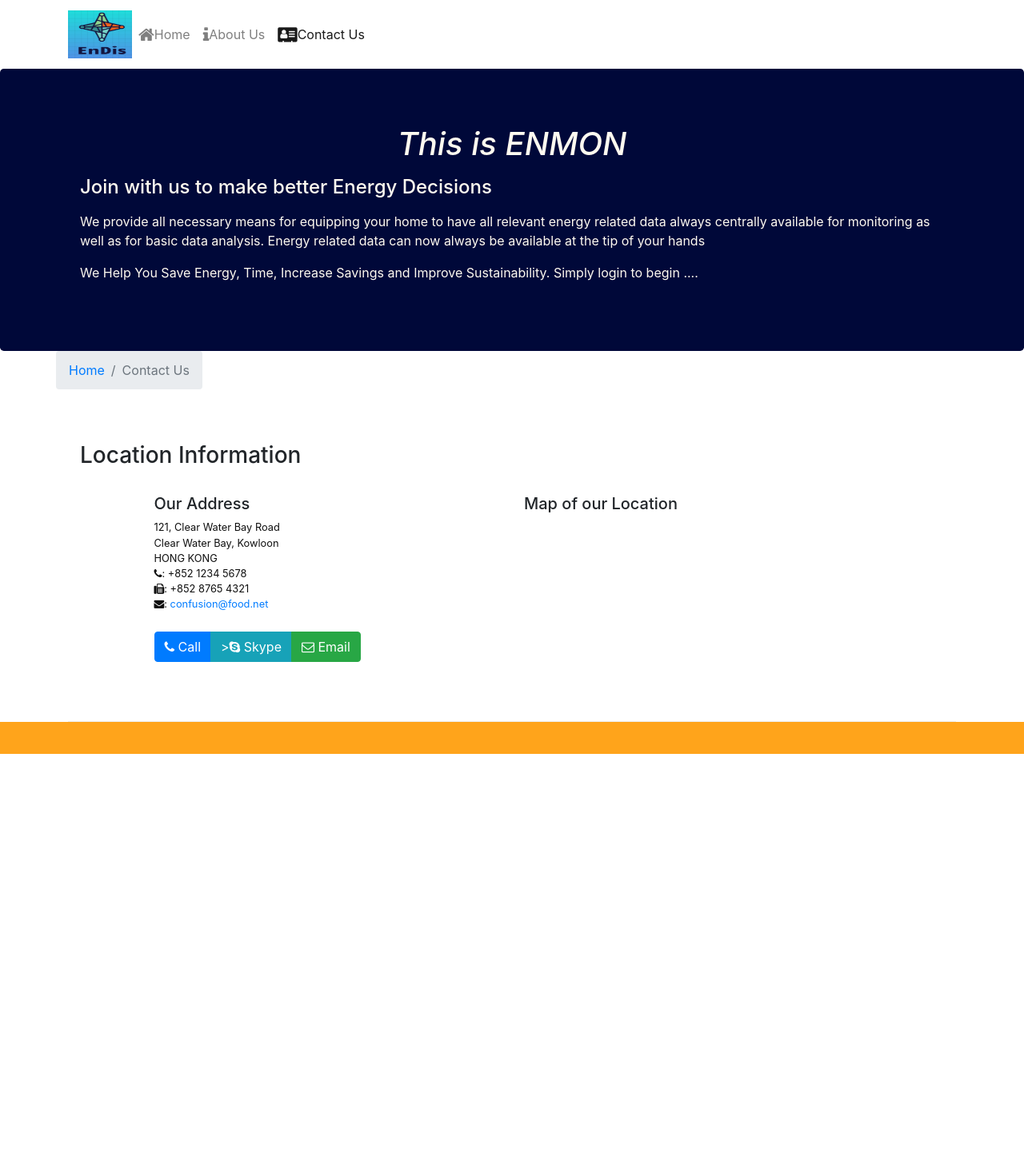
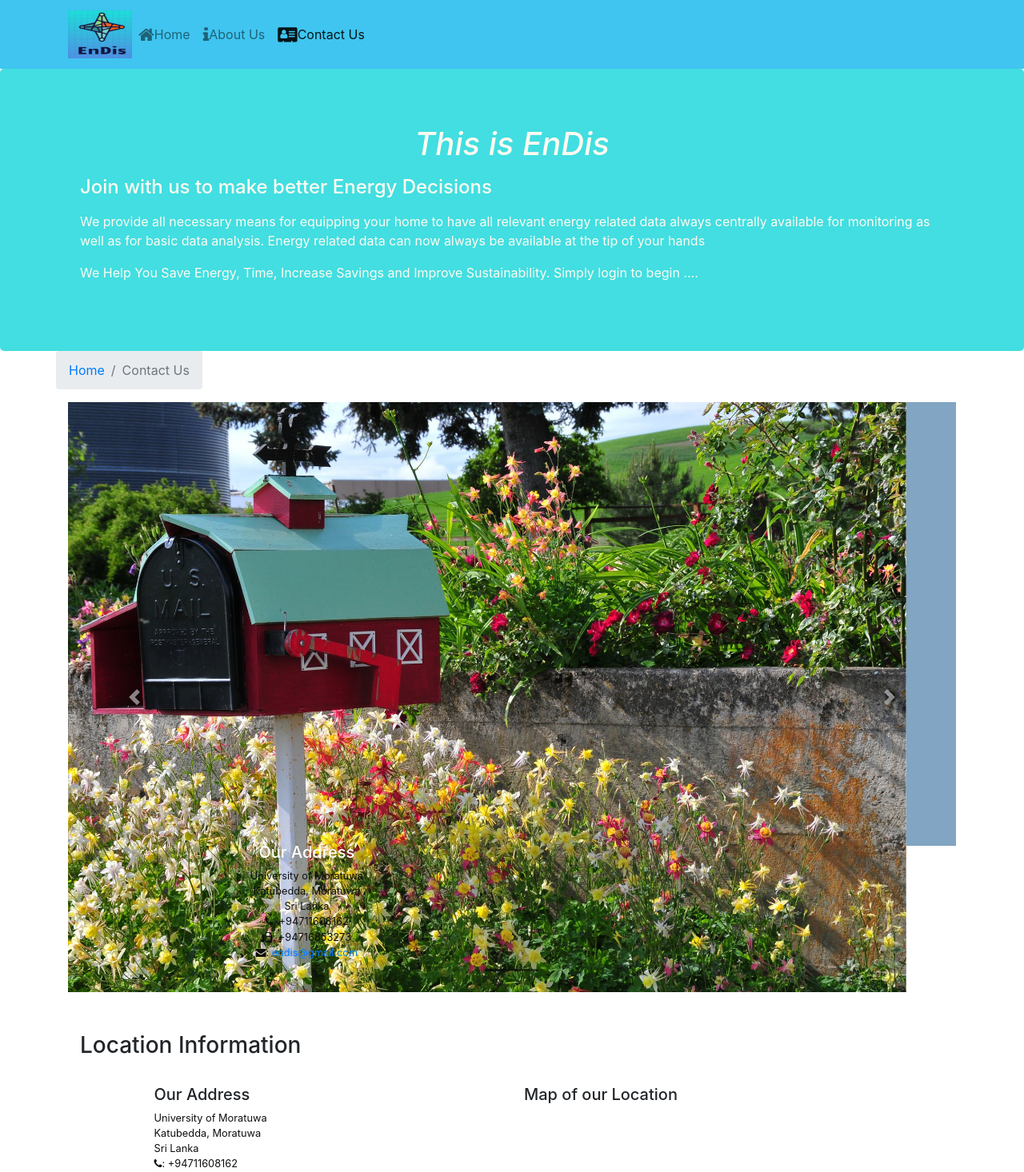
Before and after one commit to ThanujiNanayakkara/endis, a React (Create React App) app: page /contact in a window 1280 px wide. Shown: the top 1466 px of the page at 80% size. Before the commit the page ends 943 px from the top, so only its background shows below. Built offline with nearby package versions, Linux system fonts and the light colour scheme.

Commit message:
contact updated with carousel. bootstrap added

```diff
--- a/src/App.css
+++ b/src/App.css
@@ -12,15 +12,24 @@
 
 .footer{
   /* background-color: #D1C4E9; */
-  background-color: #FFA41B;
+  background-color: #EEF5B2;
   margin:0px auto;
   padding: 20px 0px 20px 0px;
 }
 .jumbotron {
   padding:70px 30px 70px 30px;
   margin:0px auto;
-  background: #000839 ;
+  background: #42DEE1 ;
   color: floralwhite;
+}
+.carousel-indicators li {
+  background-color: #0f0f0f;
+}
+.Navbar{
+  color: #3FC5F0;
+}
+.navbar-light {
+  background-color: #3FC5F0;
 }
 
 address{
@@ -29,10 +38,6 @@ address{
   color:#0f0f0f;
 }
 
-
-.navbar-dark {
-  background-color: #512DA8;
-}
 
 
 
--- a/src/components/ContactComponent.js
+++ b/src/components/ContactComponent.js
@@ -1,7 +1,7 @@
 import React, {Component} from 'react';
 import {Breadcrumb, BreadcrumbItem, Button,  Label,  Col, Row} from 'reactstrap';
 import {Link} from 'react-router-dom';
-
+import {Carousel} from 'react-bootstrap';
 
 class Contact extends Component{
 
@@ -15,8 +15,47 @@ class Contact extends Component{
                         <BreadcrumbItem><Link to= '/home'>Home</Link ></BreadcrumbItem>
                         <BreadcrumbItem active>Contact Us</BreadcrumbItem>
                     </Breadcrumb>
-
                 </div>
+                <Carousel >
+                        <Carousel.Item>
+                        <img
+                            className="d-block w-100 h-100"
+                            src="assets/images/mailbox.jpg"
+                            alt="First slide"
+                            style={{height : 100}}
+                            />
+                            <Carousel.Caption>
+                                <div className="col-12 col-sm-4 offset-sm-1">
+                                    <h5>Our Address</h5>
+                                    <address>
+                                    University of Moratuwa<br />
+                                    Katubedda, Moratuwa<br />
+                                    Sri Lanka<br />
+                                    <i className="fa fa-phone"></i>: +94711608162<br />
+                                    <i className="fa fa-fax"></i>: +94716853273<br />
+                                    <i className="fa fa-envelope"></i>: <a href="mailto:confusion@food.net">endis@gmail.com</a>
+                                    </address>
+                                </div>
+                            </Carousel.Caption>
+                        </Carousel.Item>
+                        <Carousel.Item>
+                            <img
+                                className="d-block w-100 h-100"
+                                src="assets/images/social.png"
+                                alt="First slide"
+                                style={{height : 100}}
+                                />
+                            <Carousel.Caption>
+                                <div className="col-12 col-sm-11 offset-sm-1">
+                                    <div className="btn-group" role="group">
+                                        <a role="button" className="btn btn-primary" href="tel:+85212345678"><i className="fa fa-phone"></i> Call</a>
+                                        <a role="button" className="btn btn-info" href="skype:echo123?call">><i className="fa fa-skype"></i> Skype</a>
+                                        <a role="button" className="btn btn-success" href="mailto:confusion@food.net"><i className="fa fa-envelope-o"></i> Email</a>
+                                    </div>
+                                </div>
+                            </Carousel.Caption>
+                        </Carousel.Item>
+                    </Carousel>
                 <div className="row row-content">
                     <div className="col-12">
                     <h3>Location Information</h3>
@@ -24,12 +63,12 @@ class Contact extends Component{
                     <div className="col-12 col-sm-4 offset-sm-1">
                             <h5>Our Address</h5>
                             <address>
-                            121, Clear Water Bay Road<br />
-                            Clear Water Bay, Kowloon<br />
-                            HONG KONG<br />
-                            <i className="fa fa-phone"></i>: +852 1234 5678<br />
-                            <i className="fa fa-fax"></i>: +852 8765 4321<br />
-                            <i className="fa fa-envelope"></i>: <a href="mailto:confusion@food.net">confusion@food.net</a>
+                            University of Moratuwa<br />
+                            Katubedda, Moratuwa<br />
+                            Sri Lanka<br />
+                            <i className="fa fa-phone"></i>: +94711608162<br />
+                            <i className="fa fa-fax"></i>: +94716853273<br />
+                            <i className="fa fa-envelope"></i>: <a href="mailto:confusion@food.net">endis@gmail.com</a>
                             </address>
                     </div>
                     <div className="col-12 col-sm-6 offset-sm-1">
--- a/src/components/HeaderComponent.js
+++ b/src/components/HeaderComponent.js
@@ -23,7 +23,7 @@ class Header extends Component{
     render(){
         return(
             <React.Fragment>
-                <Navbar light  expand='md'>
+                <Navbar light expand='md'>
                     <div className = 'container'>
                         <NavbarToggler onClick={this.toggleNav}/>
                             <NavbarBrand className="mr-auto" href="/">
@@ -55,7 +55,7 @@ class Header extends Component{
                         <div className="row row-header">
                             <div className="col-12 col-sm-12">
                                 {/* <h1>Ristorante Con Fusion</h1> */}
-                                <h1 className="text-center font-italic">This is ENMON</h1>
+                                <h1 className="text-center font-italic">This is EnDis</h1>
                                 <p></p>
                                 <h4>Join with us to make better Energy Decisions</h4>
                                 <p></p>
```
Also changed, not shown: public/assets/images/mailbox.jpg (added), public/assets/images/social.png (added).
